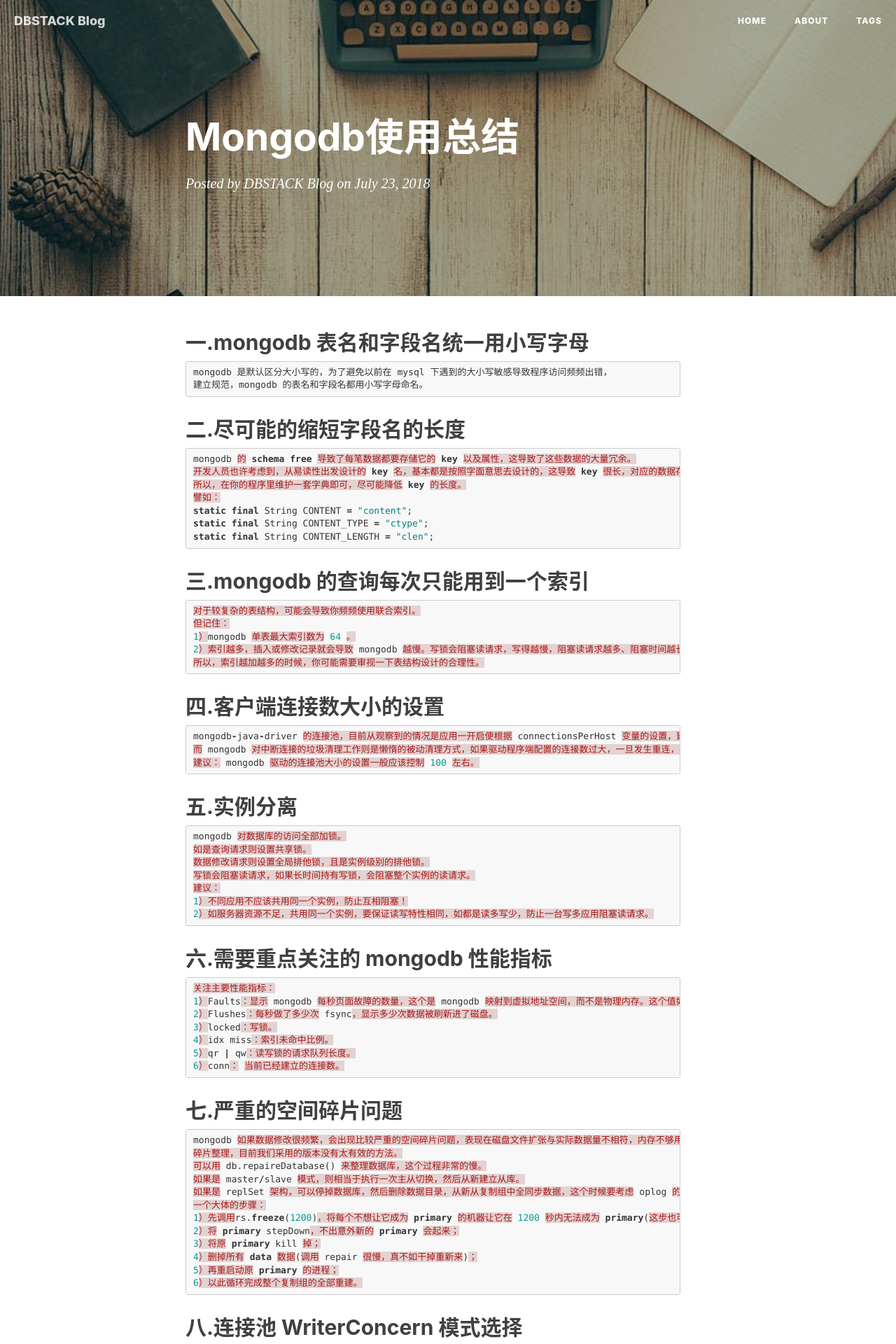
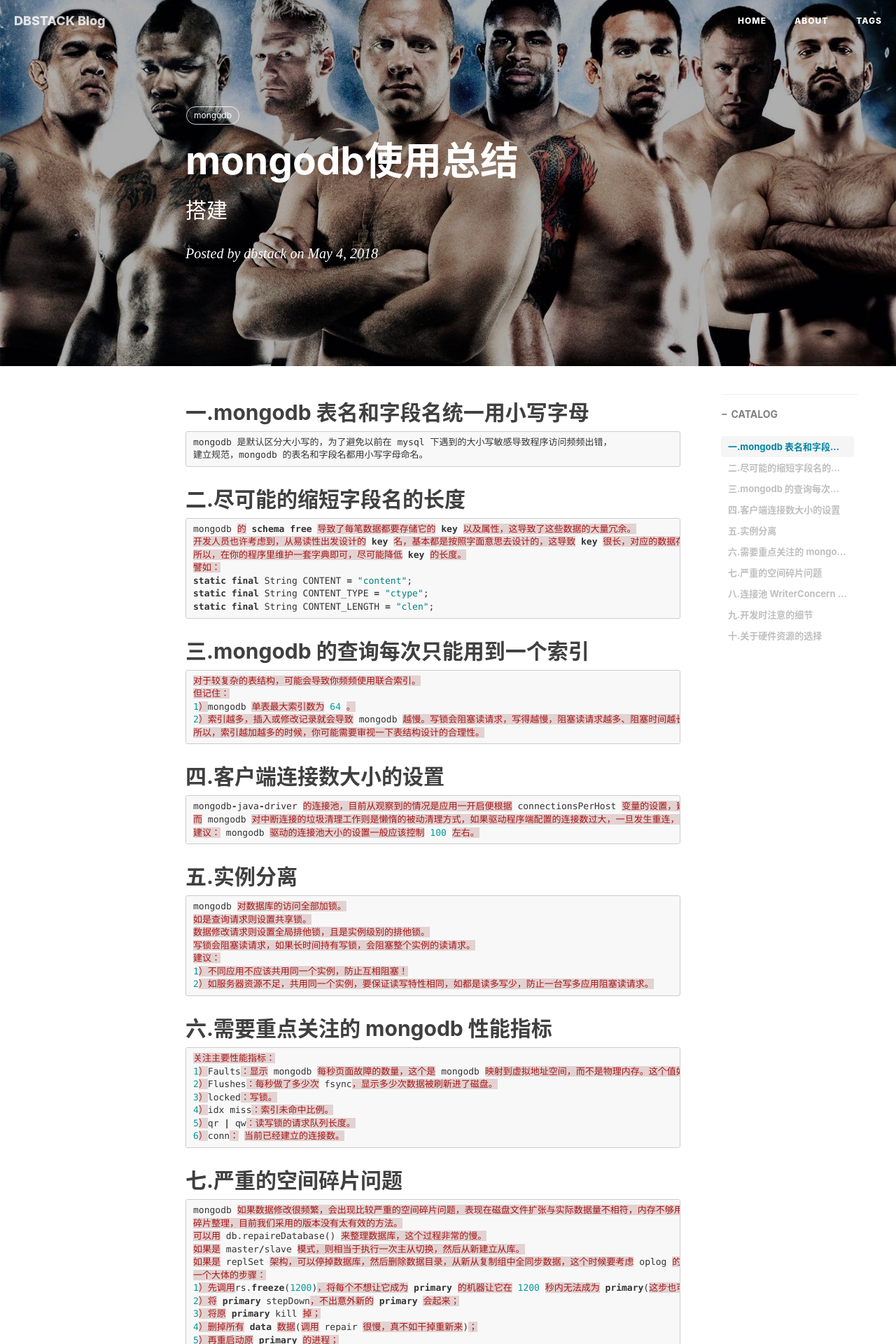
Before and after one commit to weiyanwei412/weiyanwei412.github.io, a Jekyll site: the page built from _posts/2018-07-23-mongodb使用总结.md, in a window 1280 px wide. Shown: the top 1920 px of the page at 70% size. Built offline with Jekyll 4.4.1, drawn with Linux system fonts in a browser that asks for light colours; nearby versions of some CDN libraries; our own code applies the rules of GitHub Pages for plain Markdown files; comment, search, counter and statistics services are not loaded; some of the changed text lies outside the part shown.

Commit message:
Update 2018-07-23-mongodb使用总结.md

````diff
--- a/_posts/2018-07-23-mongodb使用总结.md
+++ b/_posts/2018-07-23-mongodb使用总结.md
@@ -1,3 +1,14 @@
+---
+layout:     post
+title:     mongodb使用总结
+subtitle:   搭建
+date:       2018-05-04
+author:     dbstack
+header-img: img/post-bg-mma-4.jpg
+catalog: true
+tags:
+    - mongodb
+---
 ## 一.mongodb 表名和字段名统一用小写字母
 ```shell
 mongodb 是默认区分大小写的，为了避免以前在 mysql 下遇到的大小写敏感导致程序访问频频出错，
````
